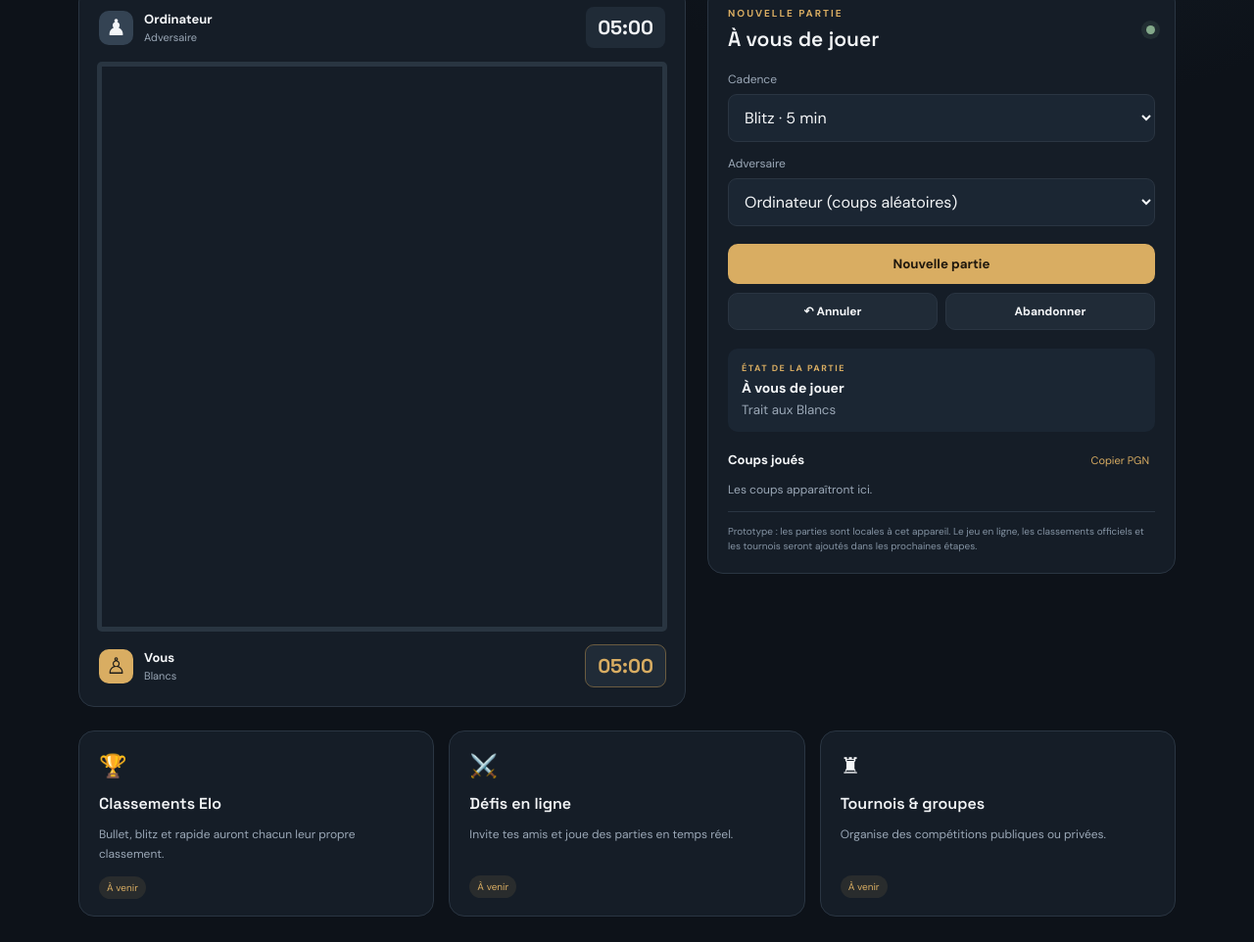
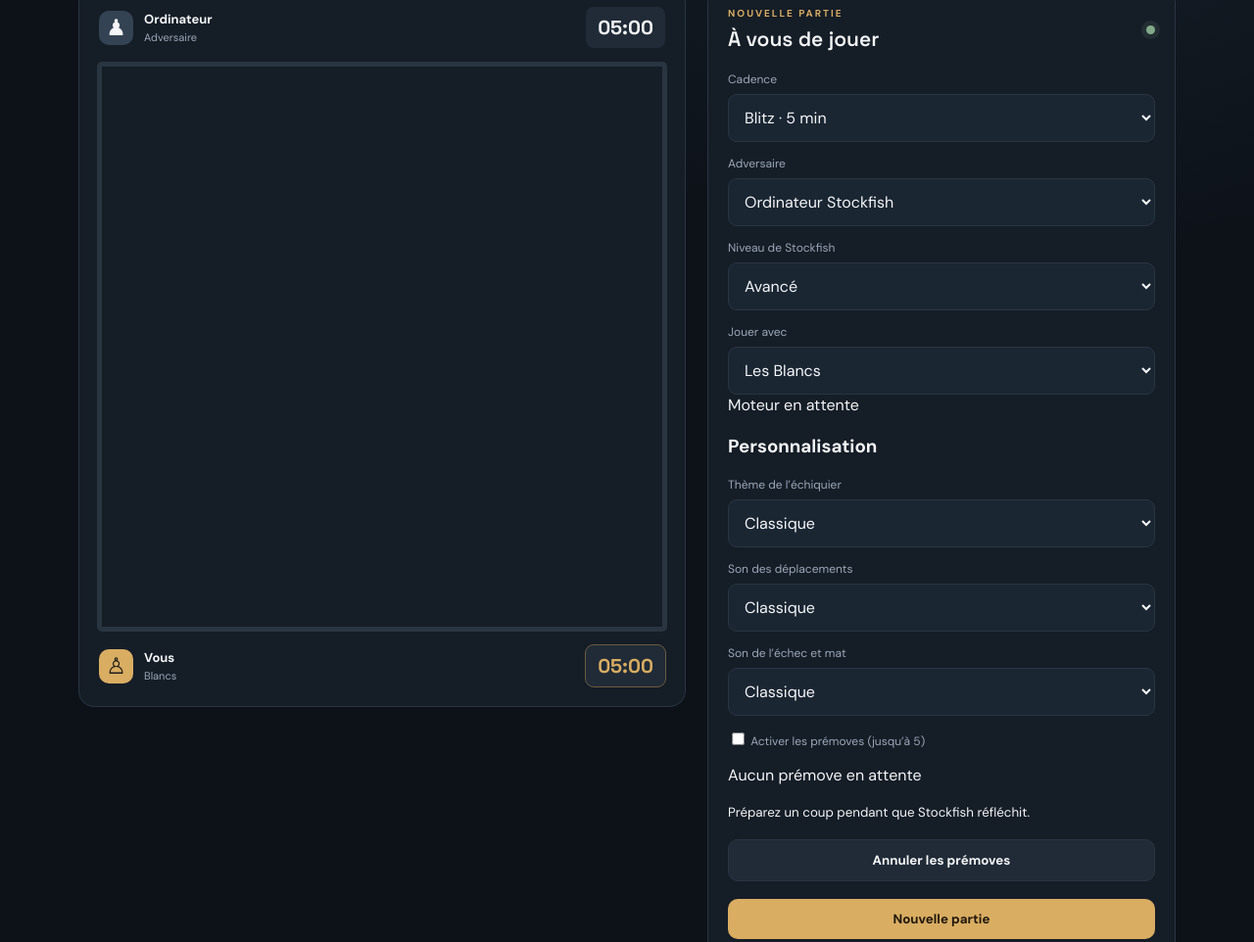
Before and after one commit to bolingo-app/Chess-243, a plain HTML site: page index.html in a window 1280 px wide. Shown: the part 522-1484 px from the top of the page at 98% size. Drawn offline with nearby package versions, Linux system fonts and the light colour scheme.

Commit message:
Add files via upload

```diff
--- a/index.html
+++ b/index.html
@@ -59,9 +59,36 @@
         </select>
         <label for="opponent">Adversaire</label>
         <select id="opponent">
-          <option value="computer">Ordinateur (coups aléatoires)</option>
+          <option value="computer">Ordinateur Stockfish</option>
           <option value="local">Deux joueurs sur cet appareil</option>
         </select>
+        <label for="engine-level">Niveau de Stockfish</label>
+        <select id="engine-level">
+          <option value="1">Débutant</option><option value="4">Facile</option><option value="7">Intermédiaire</option>
+          <option value="10" selected>Avancé</option><option value="15">Expert</option><option value="20">Maximum</option>
+        </select>
+        <label for="play-as">Jouer avec</label>
+        <select id="play-as"><option value="w">Les Blancs</option><option value="b">Les Noirs</option></select>
+        <div id="engine-status" class="engine-status">Moteur en attente</div>
+        <div class="settings-block">
+          <h3>Personnalisation</h3>
+          <label for="board-theme">Thème de l’échiquier</label>
+          <select id="board-theme">
+            <option value="classic">Classique</option><option value="lichess">Bois Lichess</option><option value="walnut">Noyer foncé</option><option value="oak">Chêne</option>
+            <option value="mahogany">Acajou</option><option value="pine">Pin</option><option value="tournament">Tournoi vert</option><option value="blue">Bleu</option>
+            <option value="midnight">Minuit</option><option value="purple">Violet</option><option value="rose">Rose</option><option value="sand">Sable</option>
+            <option value="marble">Marbre</option><option value="graphite">Graphite</option><option value="mint">Menthe</option><option value="coral">Corail</option>
+          </select>
+          <label for="move-sound">Son des déplacements</label>
+          <select id="move-sound"><option value="0">Classique</option><option value="1">Bois léger</option><option value="2">Bois profond</option><option value="3">Plastique</option><option value="4">Pierre</option><option value="5">Métal</option><option value="6">Verre</option><option value="7">Électronique</option><option value="8">Arcade</option><option value="9">Doux</option></select>
+          <label for="mate-sound">Son de l’échec et mat</label>
+          <select id="mate-sound"><option value="0">Classique</option><option value="1">Triomphal</option><option value="2">Solennel</option><option value="3">Arcade</option></select>
+        </div>
+        <div class="premove-box">
+          <label class="check-line"><input type="checkbox" id="premove-enabled"> Activer les prémoves (jusqu’à 5)</label>
+          <p id="premove-list">Aucun prémove en attente</p><small id="premove-feedback">Préparez un coup pendant que Stockfish réfléchit.</small>
+          <button id="clear-premoves" class="btn btn-ghost full">Annuler les prémoves</button>
+        </div>
         <button id="new-game" class="btn btn-primary full">Nouvelle partie</button>
         <div class="game-actions">
           <button id="undo" class="btn btn-ghost">↶ Annuler</button>
@@ -70,7 +97,13 @@
         <div class="status-box"><span class="status-label">ÉTAT DE LA PARTIE</span><strong id="game-status">À vous de jouer</strong><small id="turn-status">Trait aux Blancs</small></div>
         <div class="moves-title"><strong>Coups joués</strong><button id="copy-pgn" class="text-button">Copier PGN</button></div>
         <ol id="moves" class="moves"><li class="empty-moves">Les coups apparaîtront ici.</li></ol>
-        <p class="notice">Prototype : les parties sont locales à cet appareil. Le jeu en ligne, les classements officiels et les tournois seront ajoutés dans les prochaines étapes.</p>
+        <button id="analysis-btn" class="btn btn-primary full hidden">Analyser la partie</button>
+        <p id="game-over-note" class="analysis-note"></p>
+        <section id="analysis-results" class="analysis-results hidden">
+          <h3>Analyse de la partie</h3><p id="analysis-summary"></p>
+          <div class="analysis-table-wrap"><table><thead><tr><th>N°</th><th>Coup</th><th>Évaluation</th><th>Appréciation</th></tr></thead><tbody id="analysis-table"></tbody></table></div>
+        </section>
+        <p class="notice">Les parties restent locales sur cet appareil. Stockfish fonctionne dans le navigateur ; les comptes Firebase ne synchronisent pas encore les parties ni les classements.</p>
       </aside>
     </section>
 
```
